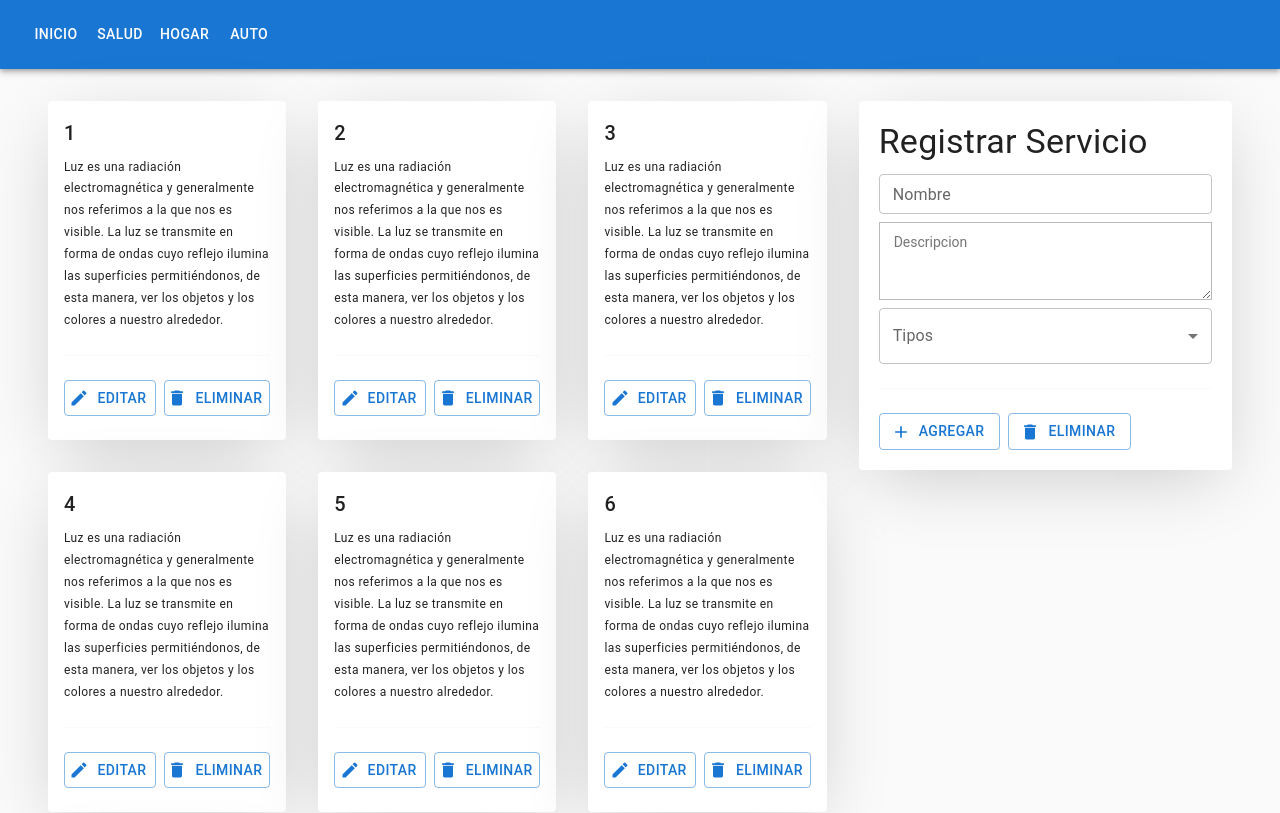
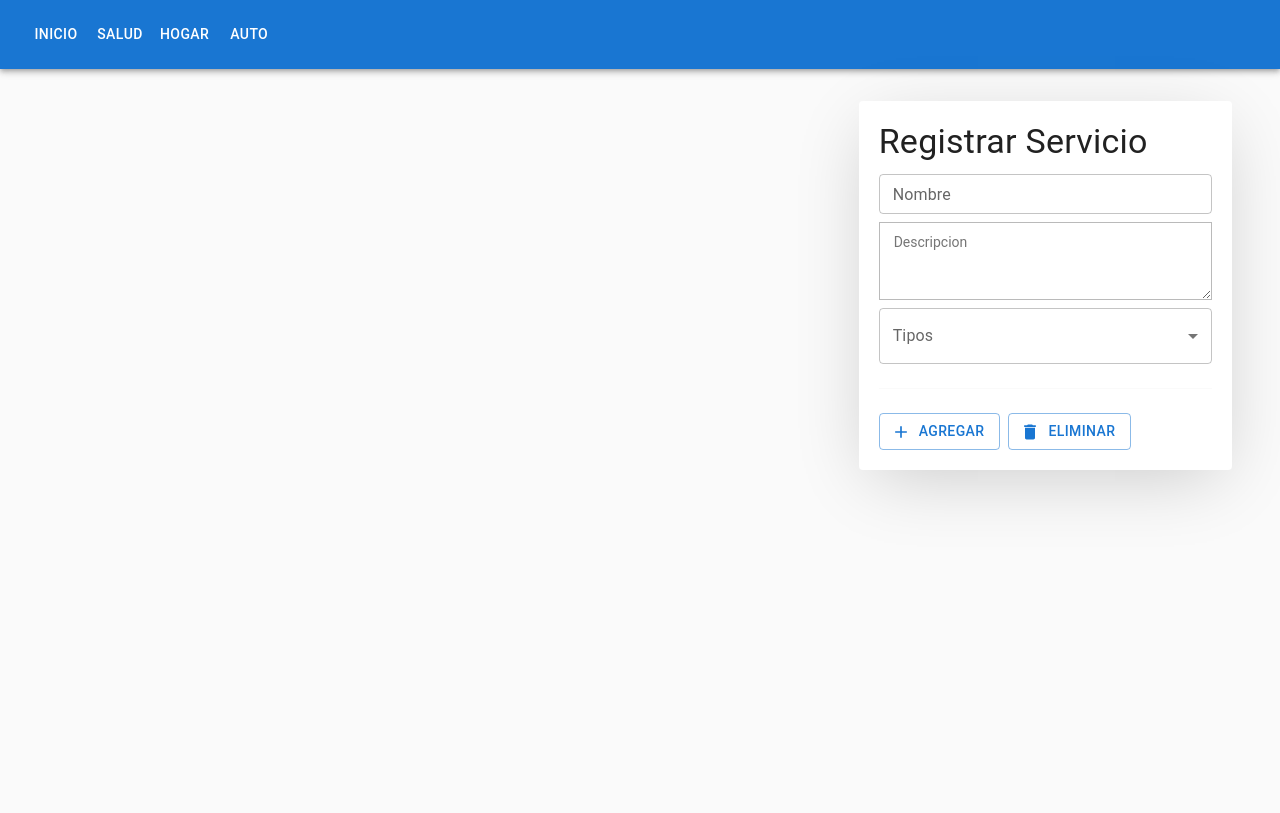
Before and after one commit to brunochan2001/Services-Reactjs, a React (Create React App) app: page / in a window 1280 px wide. Shown: the top 813 px of the page. Built offline with nearby package versions, Linux system fonts and the light colour scheme.

Commit message:
Los servicios se guardan en el LocalStorage

```diff
--- a/src/data/servicesData.js
+++ /dev/null
@@ -1,52 +0,0 @@
-const servicesdata = [
-  {
-    title: '1',
-    id: 1,
-    type: 'Auto',
-    description:
-      'Luz es una radiación electromagnética y generalmente nos referimos a la que nos es visible. La luz se transmite en forma de ondas cuyo reflejo ilumina las superficies permitiéndonos, de esta manera, ver los objetos y los colores a nuestro alrededor.'
-  },
-  {
-    title: '2',
-    id: 2,
-    type: 'Auto',
-    description:
-      'Luz es una radiación electromagnética y generalmente nos referimos a la que nos es visible. La luz se transmite en forma de ondas cuyo reflejo ilumina las superficies permitiéndonos, de esta manera, ver los objetos y los colores a nuestro alrededor.'
-  },
-  {
-    title: '3',
-    type: 'Auto',
-    id: 3,
-    description:
-      'Luz es una radiación electromagnética y generalmente nos referimos a la que nos es visible. La luz se transmite en forma de ondas cuyo reflejo ilumina las superficies permitiéndonos, de esta manera, ver los objetos y los colores a nuestro alrededor.'
-  },
-  {
-    title: '4',
-    type: 'Salud',
-    id: 4,
-    description:
-      'Luz es una radiación electromagnética y generalmente nos referimos a la que nos es visible. La luz se transmite en forma de ondas cuyo reflejo ilumina las superficies permitiéndonos, de esta manera, ver los objetos y los colores a nuestro alrededor.'
-  },
-  {
-    title: '5',
-    type: 'Salud',
-    id: 5,
-    description:
-      'Luz es una radiación electromagnética y generalmente nos referimos a la que nos es visible. La luz se transmite en forma de ondas cuyo reflejo ilumina las superficies permitiéndonos, de esta manera, ver los objetos y los colores a nuestro alrededor.'
-  },
-  {
-    title: '6',
-    id: 6,
-    type: 'Hogar',
-    description:
-      'Luz es una radiación electromagnética y generalmente nos referimos a la que nos es visible. La luz se transmite en forma de ondas cuyo reflejo ilumina las superficies permitiéndonos, de esta manera, ver los objetos y los colores a nuestro alrededor.'
-  },
-  {
-    title: '7',
-    id: 7,
-    type: 'Hogar',
-    description:
-      'Luz isible. La luz se transmite en fuperficies permitiéndonos, de esta manera, ver los objetos y los colores a nuestro alrededor.'
-  }
-];
-export default servicesdata;
--- a/src/pages/ServicesPage/ServicesPage.jsx
+++ b/src/pages/ServicesPage/ServicesPage.jsx
@@ -8,7 +8,8 @@ import {
   deleteService,
   editService,
   getServicesLoading,
-  getServicessuccess
+  getServicessuccess,
+  updateLocalStore
 } from '../../store/actions';
 import { Grid } from '@material-ui/core';
 import './index.css';
@@ -17,12 +18,13 @@ import Spin from '../../components/Spin';
 
 const ServicesPage = () => {
   const dispatch = useDispatch();
-  const [services, setServices] = useState([]);
   const { data, loading } = useSelector(state => state.service);
   const [open, setOpen] = useState(false);
   const [serviceSelect, setServiceSelect] = useState([]);
+  const [services, setServices] = useState([]);
 
   useEffect(() => {
+    dispatch(updateLocalStore(JSON.parse(localStorage.getItem('service'))));
     dispatch(getServicesLoading());
     setTimeout(() => {
       dispatch(getServicessuccess());
@@ -31,6 +33,12 @@ const ServicesPage = () => {
 
   useEffect(() => {
     setServices(data);
+    const serviceLocalStorage = JSON.parse(localStorage.getItem('service'));
+    if (serviceLocalStorage) {
+      localStorage.setItem('service', JSON.stringify(data));
+    } else {
+      localStorage.setItem('service', JSON.stringify([]));
+    }
   }, [data]);
 
   const deleteServiceId = id => {
--- a/src/store/actionTypes.js
+++ b/src/store/actionTypes.js
@@ -3,3 +3,4 @@ export const EDIT_SERVICE = 'EDIT_SERVICE';
 export const ADD_SERVICE = 'ADD_SERVICE';
 export const GET_SERVICE_LOADING = 'GET_SERVICE_LOADING';
 export const GET_SERVICE_SUCCESS = 'GET_SERVICE_SUCCESS';
+export const UPDATE_LOCAL_STORE = 'UPDATE_LOCAL_STORE';
--- a/src/store/actions/index.js
+++ b/src/store/actions/index.js
@@ -3,5 +3,6 @@ export {
   addService,
   editService,
   getServicesLoading,
-  getServicessuccess
+  getServicessuccess,
+  updateLocalStore
 } from './serviceAction';
--- a/src/store/actions/serviceAction.js
+++ b/src/store/actions/serviceAction.js
@@ -3,7 +3,8 @@ import {
   DELETE_SERVICE,
   EDIT_SERVICE,
   GET_SERVICE_LOADING,
-  GET_SERVICE_SUCCESS
+  GET_SERVICE_SUCCESS,
+  UPDATE_LOCAL_STORE
 } from '../actionTypes';
 
 export const deleteService = (id, data) => {
@@ -11,6 +12,8 @@ export const deleteService = (id, data) => {
   return { type: DELETE_SERVICE, payload: service };
 };
 export const addService = data => {
+  const dataLocal = JSON.parse(localStorage.getItem('service'));
+  console.log(dataLocal);
   return { type: ADD_SERVICE, payload: data };
 };
 export const editService = (service, data) => {
@@ -25,3 +28,7 @@ export const getServicesLoading = () => {
 export const getServicessuccess = () => {
   return { type: GET_SERVICE_SUCCESS };
 };
+
+export const updateLocalStore = data => {
+  return { type: UPDATE_LOCAL_STORE, payload: data };
+};
--- a/src/store/reducers/serviceReducer.js
+++ b/src/store/reducers/serviceReducer.js
@@ -1,10 +1,10 @@
-import servicesdata from '../../data/servicesData';
 import {
   ADD_SERVICE,
   DELETE_SERVICE,
   EDIT_SERVICE,
   GET_SERVICE_LOADING,
-  GET_SERVICE_SUCCESS
+  GET_SERVICE_SUCCESS,
+  UPDATE_LOCAL_STORE
 } from '../actionTypes';
 
 const initialState = {
@@ -27,7 +27,9 @@ const serviceReducer = (state = initialState, action) => {
     case GET_SERVICE_LOADING:
       return { ...state, loading: true };
     case GET_SERVICE_SUCCESS:
-      return { ...state, loading: false, data: servicesdata };
+      return { ...state, loading: false };
+    case UPDATE_LOCAL_STORE:
+      return { ...state, data: payload };
     default:
       return state;
   }
```
